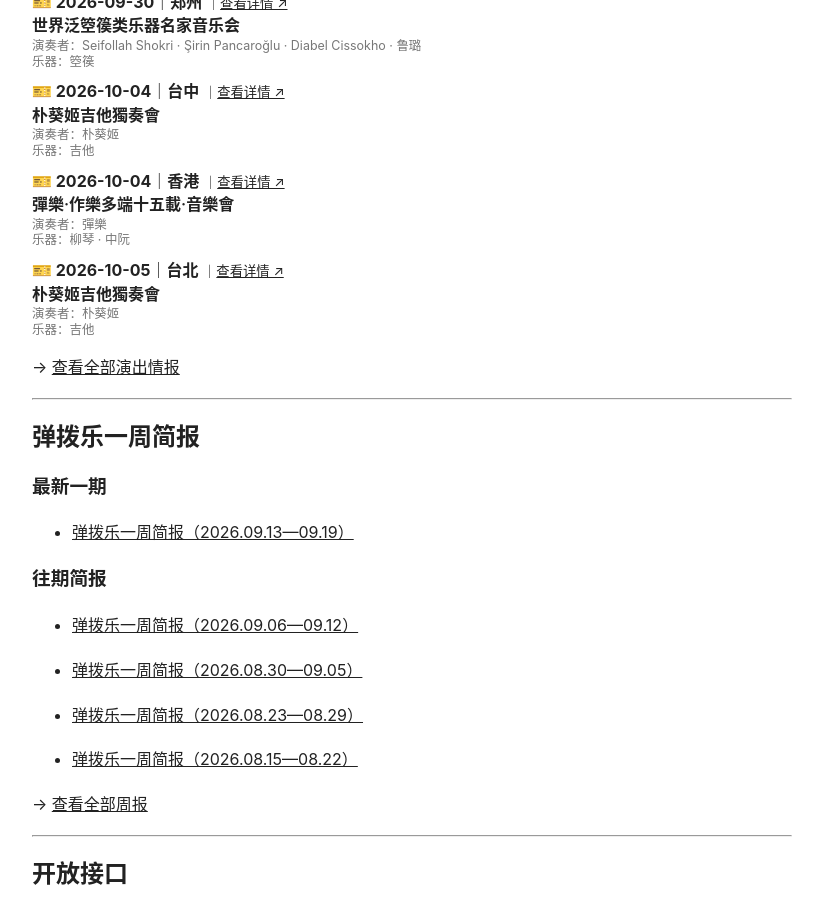
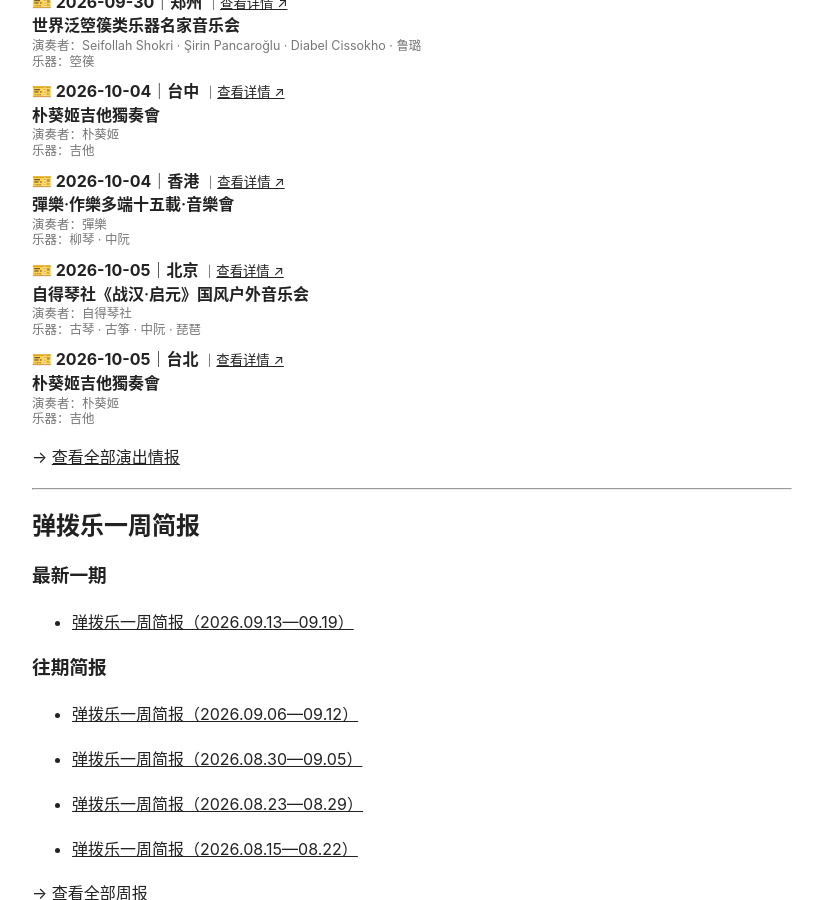
Before and after one commit to KeenKwok/boxianji, a Jekyll site: the page built from index.md, in a window 1280 px wide and 900 px high, scrolled down 991 px. Shown: the whole window, without its empty margins (228-1051 px from the left). Built offline with Jekyll 4.4.1, drawn with Linux system fonts in a browser that asks for light colours.

Commit message:
更新 attention.yml

```diff
--- a/_data/attention.yml
+++ b/_data/attention.yml
@@ -1,3 +1,16 @@
+- id: "20261005-beijing-zideqinshe-zhanhan-qiyuan-outdoor"
+  date: "2026-10-05"
+  city: "北京"
+  title: "自得琴社《战汉·启元》国风户外音乐会"
+  performers:
+    - "自得琴社"
+  instruments:
+    - "古琴"
+    - "古筝"
+    - "中阮"
+    - "琵琶"
+  link: "https://mp.weixin.qq.com/s/CkZGqWHFoFONNCVvax5cVw"
+
 - id: "20261005-taipei-kyuhee-park-guitar-recital"
   date: "2026-10-05"
   city: "台北"
```
